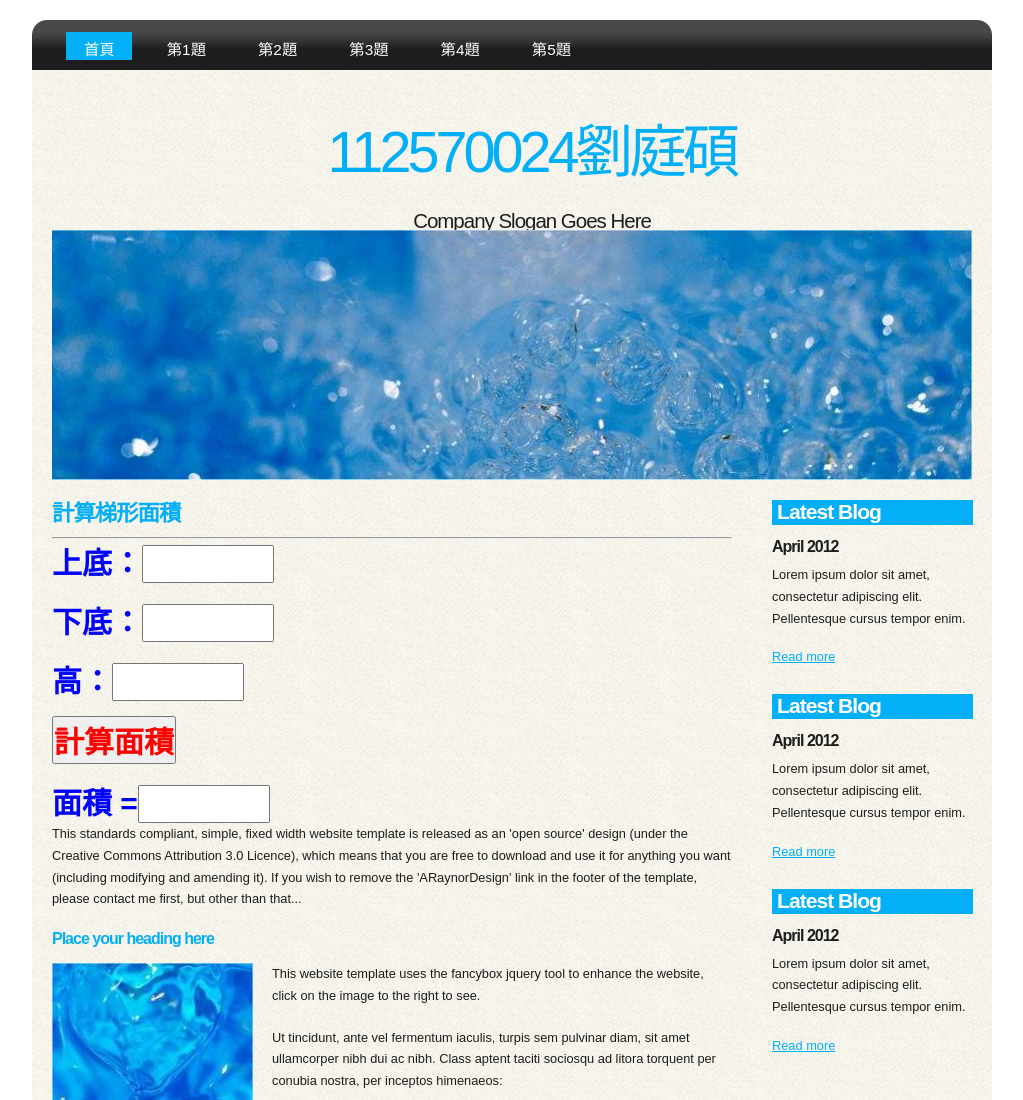
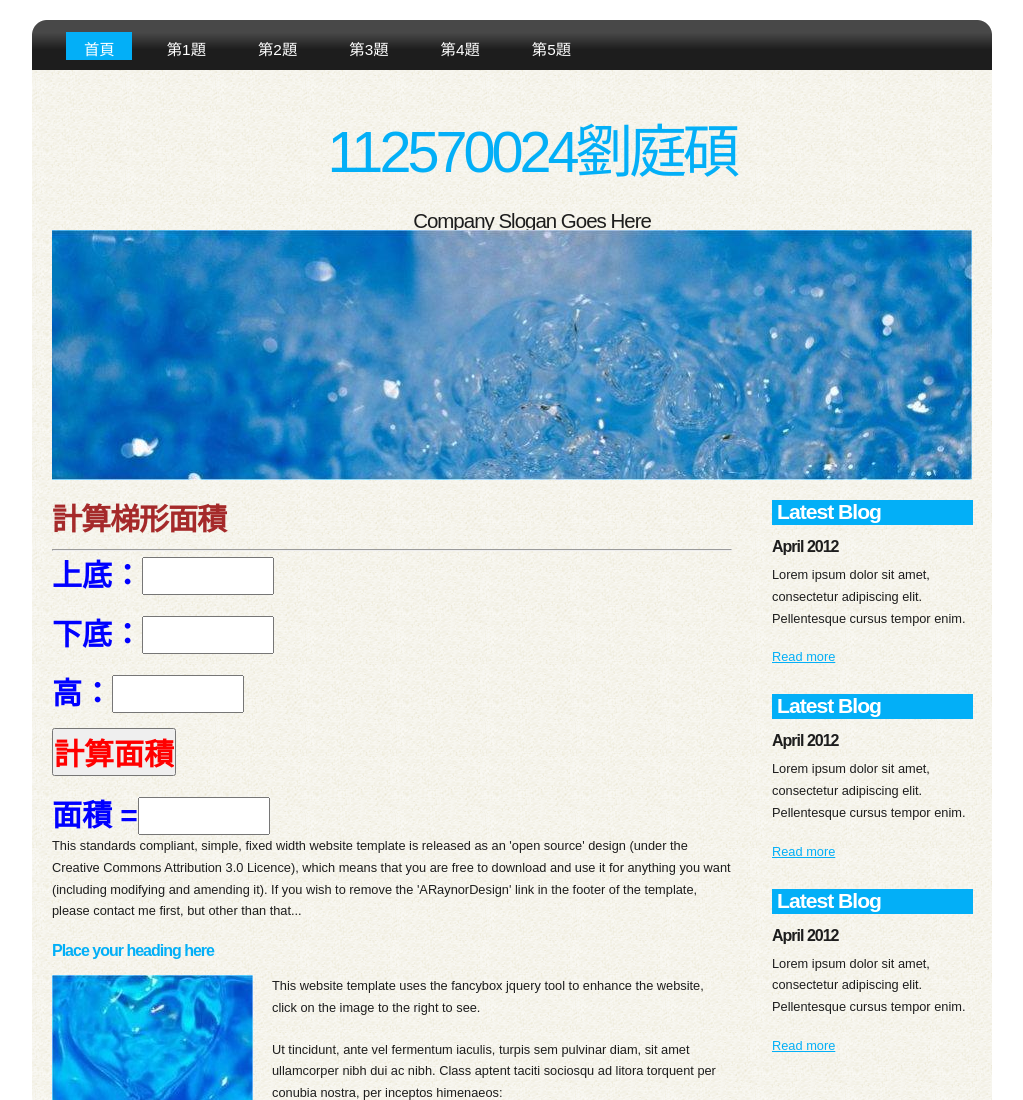
Before and after one commit to thach0536/112-1me, a plain HTML site: page a3.html in a window 1280 px wide. Shown: the top 1100 px of the page, without its empty margins (128-1151 px from the left). Drawn offline with Linux system fonts and the light colour scheme.

Commit message:
Update a3.html

```diff
--- a/a3.html
+++ b/a3.html
@@ -78,7 +78,7 @@
 	  </div><!--close banner_image-->
       <div id="content">
         <div class="content_item">
-          <h1>計算梯形面積</h1>
+          <h1 class="s4">計算梯形面積</h1>
           <hr>
 
 
```
